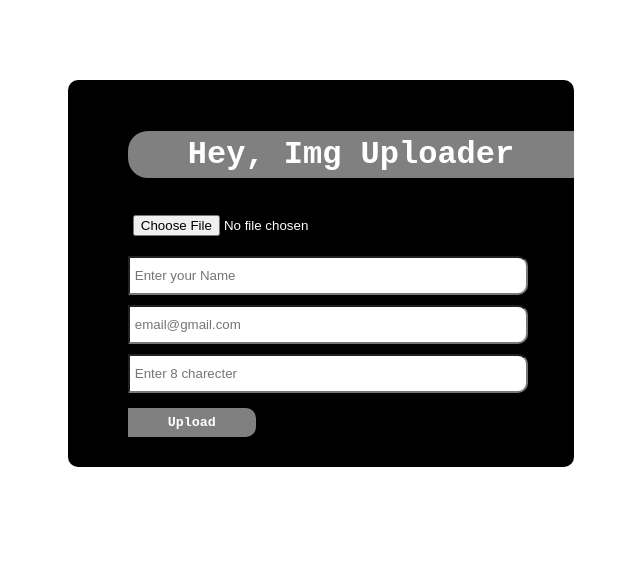
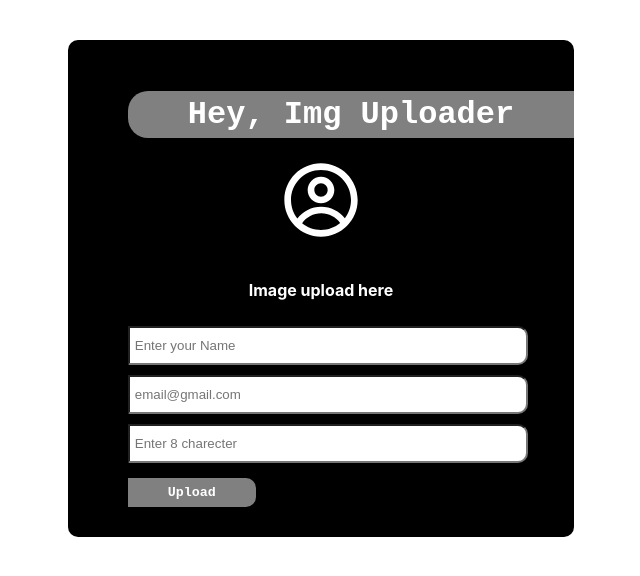
Before and after one commit to proloypaul/imgUploadProcess, a React (Create React App) app: page / in a window 1280 px wide. Shown: the top 576 px of the page, without its empty margins (319-959 px from the left). Built offline with nearby package versions, Linux system fonts and the light colour scheme.

Commit message:
style input file type

```diff
--- a/package.json
+++ b/package.json
@@ -8,6 +8,7 @@
     "@testing-library/user-event": "^13.5.0",
     "react": "^18.2.0",
     "react-dom": "^18.2.0",
+    "react-icons": "^4.4.0",
     "react-scripts": "5.0.1",
     "web-vitals": "^2.1.4"
   },
--- a/src/Component/AddImg/Addimg.css
+++ b/src/Component/AddImg/Addimg.css
@@ -2,7 +2,7 @@
     display: flex;
     align-items: center;
     justify-content: center;
-    margin-top: 80px;
+    margin-top: 40px;
     color: #fff;
 }
 
@@ -32,6 +32,16 @@
     border-top-right-radius: 10px;
     border-bottom-right-radius: 10px;
 }
+.from .fileUpload{
+    cursor: pointer;
+}
+.from .fileUpload span{
+    font-size: 80px;
+}
+.from input[type ="file"]{
+    display: none;
+
+}
 .submitBtn{
     text-align: left;
 }
--- a/src/Component/AddImg/Addimg.js
+++ b/src/Component/AddImg/Addimg.js
@@ -1,12 +1,15 @@
 import React, {useState} from 'react';
+import {CgProfile} from 'react-icons/cg';
 import "./Addimg.css";
 const Addimg = () => {
     const defaultData = {date: "10:05"}
     const [storeData, setStoreData] = useState(defaultData);
+    const [imageUpload, setImageUpload] = useState(false);
 
     const handleImage = async (e) => {
         // const imageFile = e.target.files[0];
         // console.log(imageFile);
+        setImageUpload(false);
         let imageData = new FormData();
         imageData.set("key", "06a916692ea087d185221539196ef3a5");
         imageData.append("image", e.target.files[0]);
@@ -14,12 +17,11 @@ const Addimg = () => {
             method: "POST",
             body: imageData,
         })
-
         const data = await res.json();
         // console.log(data);
         console.log(data.data.url_viewer)
         setStoreData({image: data.data.url_viewer});
-
+        setImageUpload(true);
     }
     const collectData = (event) => {
         const field = event.target.name;
@@ -29,7 +31,8 @@ const Addimg = () => {
         setStoreData(allStoreData);
         // console.log(storeData.image);
     }
-    const handleData = () => {
+    const handleData = (e) => {
+        e.preventDefault();
         console.log(storeData);
     }
     return (
@@ -37,8 +40,12 @@ const Addimg = () => {
             <div className='fromContainer'>
                 <h1>Hey, Img Uploader</h1>
                 <form onClick={() => handleData()} className="from">
+                    <label className='fileUpload'>
+                        <input type="file" name="image" required onChange={handleImage}/>
+                        <span><CgProfile/></span>
+                    </label>
                     <div>
-                        <input type="file" name="image" required onChange={handleImage}/>
+                        {imageUpload?<h4>Image Upload successful!</h4> :<h4>Image upload here</h4>}
                     </div>
                     <div>
                         <input type="text" name="name" placeholder="Enter your Name" required onBlur={collectData} />
```
Also changed, not shown: 1 other file (tests, documents, lock files or other folders).
